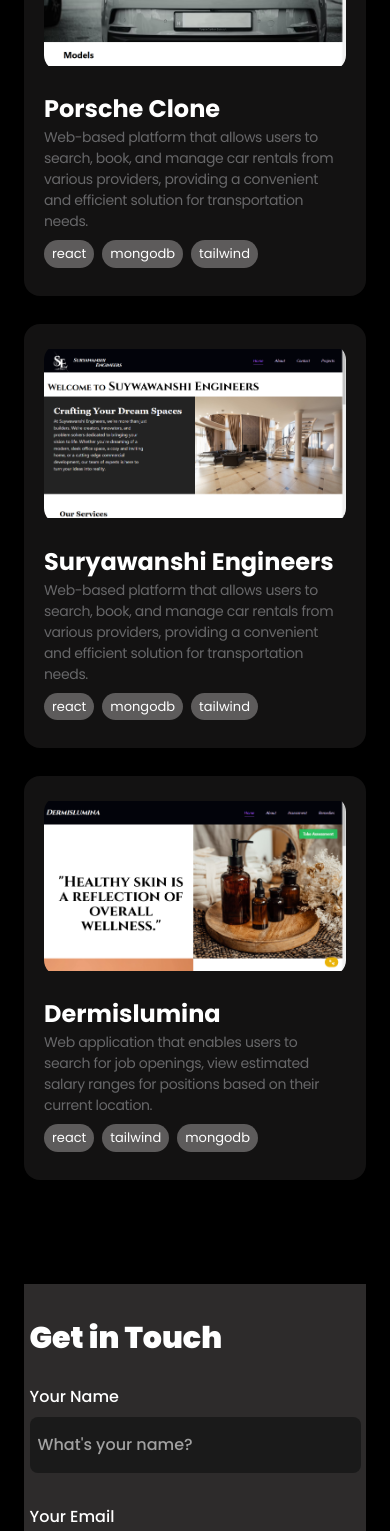
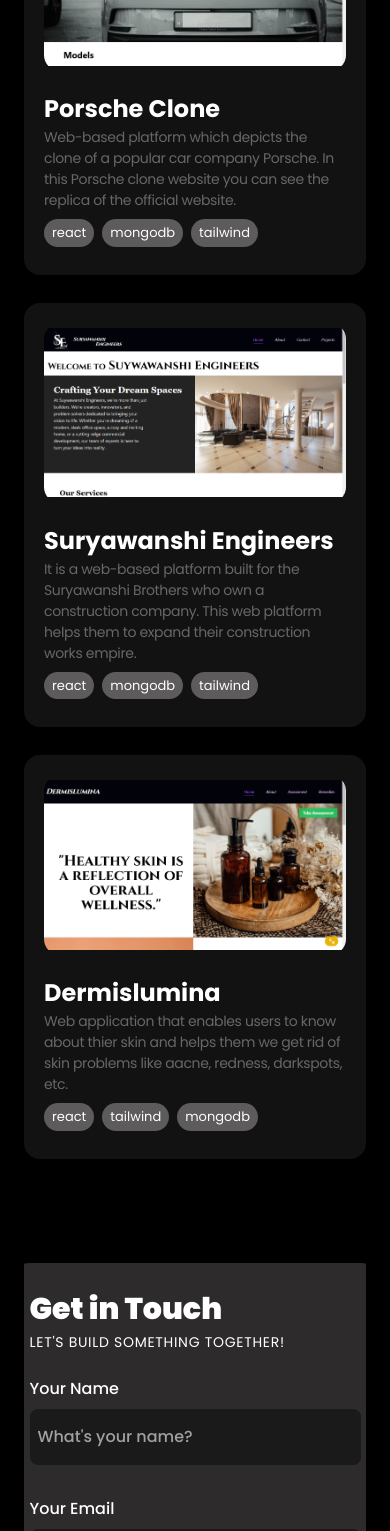
Before and after one commit to indranoojk/ik-portfolio, a React (Vite) app: page /projects in a window 390 px wide. Shown: the part 3480-5011 px from the top of the page. Built offline with nearby package versions, Linux system fonts and the light colour scheme.

Commit message:
responsiveness updated 2

```diff
--- a/src/components/Contact.jsx
+++ b/src/components/Contact.jsx
@@ -56,12 +56,13 @@
 
   return (
     <>
-      <div className="mt-12 flex flex-row gap-10 overflow-hidden justify-center">
+      <div className="mt-12 flex flex-row gap-5 overflow-hidden justify-center">
         <motion.div
           variants={slideIn("left", "tween", 0.2, 1)}
-          className="flex-[0.75] bg-[#2d2b2b] p-8 rounded-2xl"
+          className="flex-[0.75] bg-[#2d2b2b] p-6 lg:p-8 rounded-3xl"
         >
-          <h3 className={`${styles.sectionHeadText} pb-6`}>Get in Touch</h3>
+          <h3 className={`${styles.sectionHeadText}`}>Get in Touch</h3>
+          <p className={`${styles.sectionSubText} pb-6`}>Let's build something together!</p>
 
           <form
             ref={formRef}
--- a/src/constants/index.js
+++ b/src/constants/index.js
@@ -234,7 +234,7 @@
     {
       name: "Porsche Clone",
       description:
-        "Web-based platform that allows users to search, book, and manage car rentals from various providers, providing a convenient and efficient solution for transportation needs.",
+        "Web-based platform which depicts the clone of a popular car company Porsche. In this Porsche clone website you can see the replica of the official website.",
       tags: [
         {
           name: "react",
@@ -255,7 +255,7 @@
     {
       name: "Suryawanshi Engineers",
       description:
-        "Web-based platform that allows users to search, book, and manage car rentals from various providers, providing a convenient and efficient solution for transportation needs.",
+        "It is a web-based platform built for the Suryawanshi Brothers who own a construction company. This web platform helps them to expand their construction works empire.",
       tags: [
         {
           name: "react",
@@ -276,7 +276,7 @@
     {
       name: "Dermislumina",
       description:
-        "Web application that enables users to search for job openings, view estimated salary ranges for positions based on their current location.",
+        "Web application that enables users to know about thier skin and helps them we get rid of skin problems like aacne, redness, darkspots, etc.",
       tags: [
         {
           name: "react",
```
